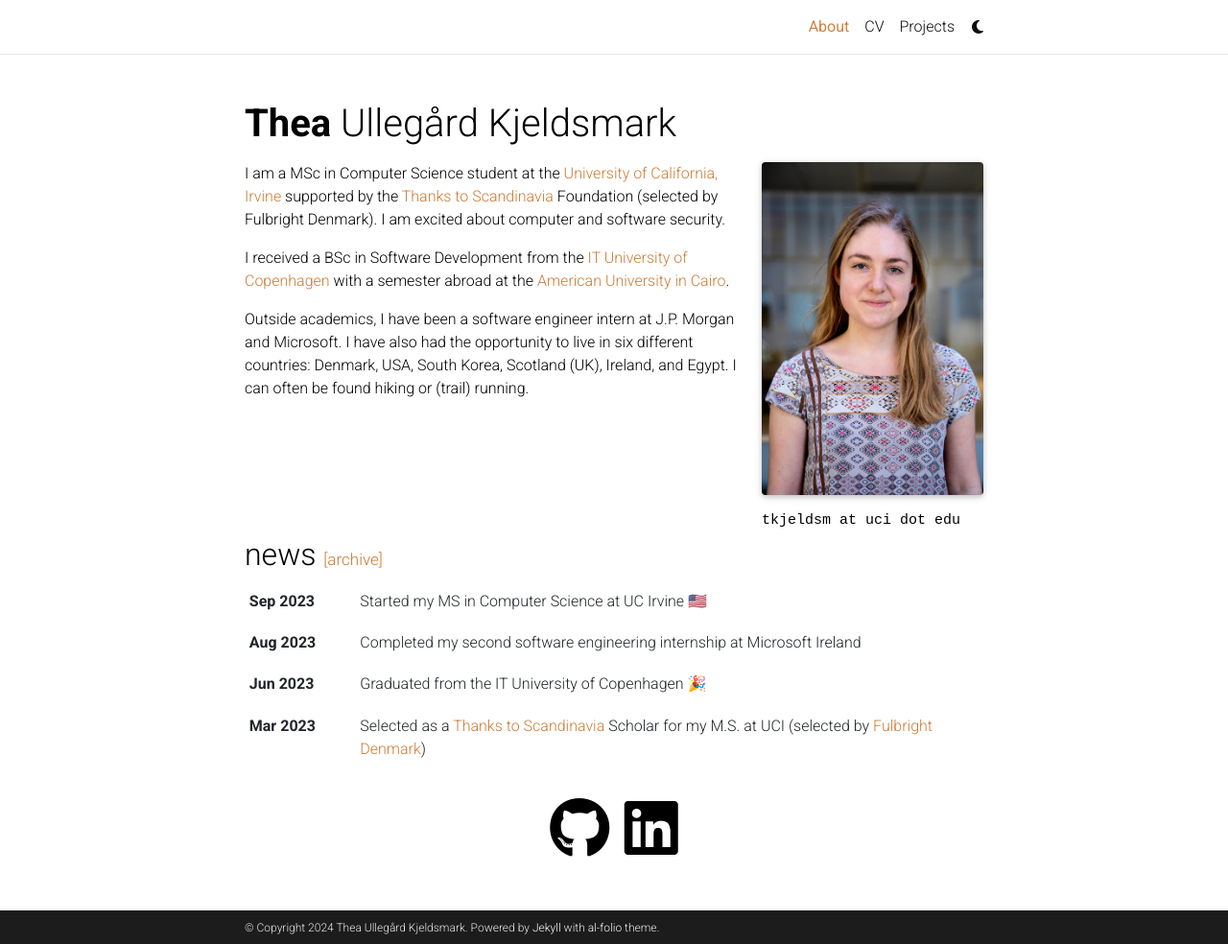
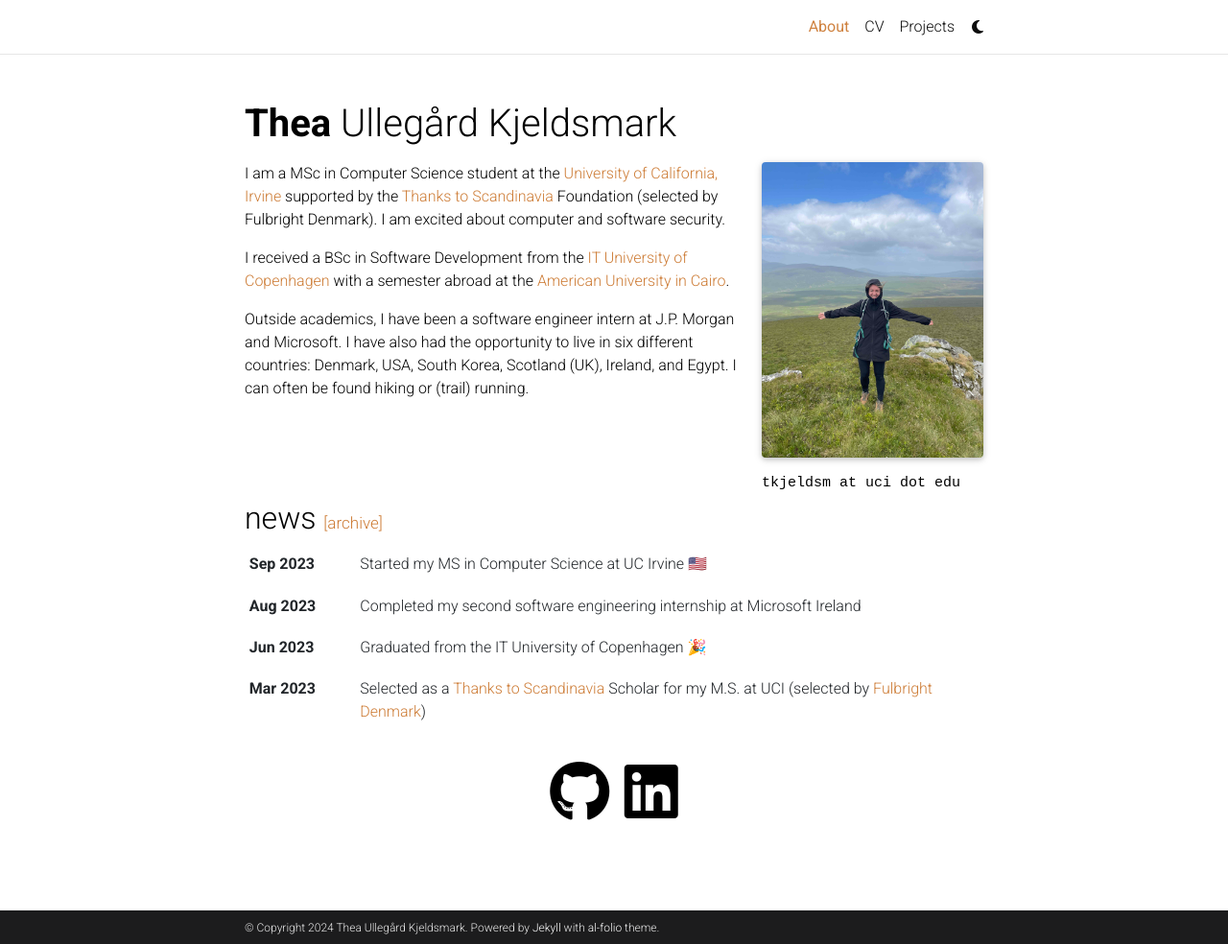
Before and after one commit to theauk/theauk.github.io, a Jekyll site: the page built from _pages/about.md, in a window 1280 px wide and 984 px high. Shown: the whole window at 96% size. Built offline with Jekyll 4.4.1, drawn with Linux system fonts in a browser that asks for light colours; emoji names are drawn with the system emoji font; comment, search, counter and statistics services are not loaded; a style sheet for code colours, icons or effects is not loaded.

Commit message:
Update picture

```diff
--- a/_pages/about.md
+++ b/_pages/about.md
@@ -6,7 +6,7 @@ subtitle:
 
 profile:
   align: right
-  image: thea_small.png
+  image: thea.jpg
   image_circular: false # crops the image to make it circular
   address: >
     <p>tkjeldsm at uci dot edu</p>
```
Also changed, not shown: assets/img/thea.jpg (added).
